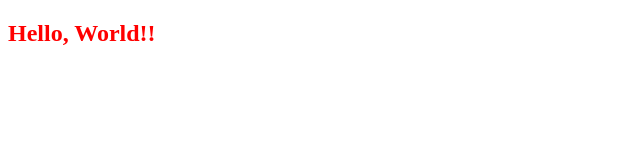
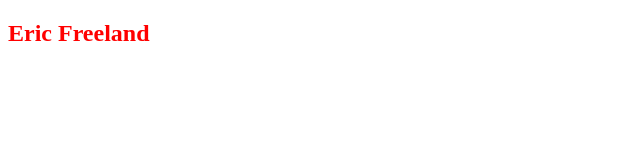
Before and after one commit to codeland93/foobar, a plain HTML site: page index.html in a window 1280 px wide. Shown: the full height of the page, 0-640 px from the left. Drawn offline with Linux system fonts and the light colour scheme.

Commit message:
update h2 with my name
Update index.html to change <h2> content to include your name.

```diff
--- a/index.html
+++ b/index.html
@@ -7,6 +7,6 @@
     <title>Document</title>
 </head>
 <body>
-    <h2>Hello, World!!</h2>
+    <h2>Eric Freeland</h2>
 </body>
 </html>
```
